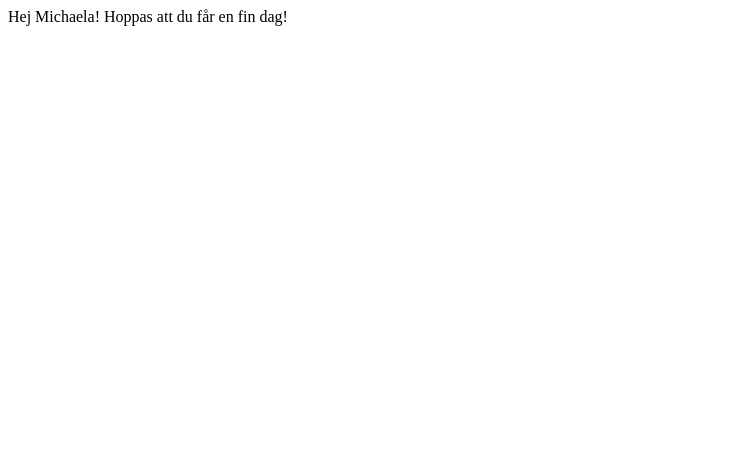
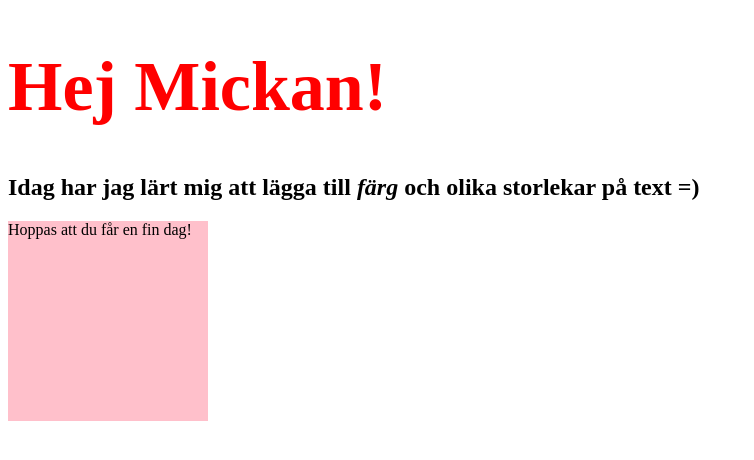
Before and after one commit to anneliev/anneliev.github.io, a plain HTML site: page index.html in a window 1280 px wide. Shown: the whole page, without its empty margins (0-754 px from the left). Drawn offline with Linux system fonts and the light colour scheme.

Commit message:
added css

```diff
--- a/index.html
+++ b/index.html
@@ -1,2 +1,15 @@
-Hej Michaela!
-Hoppas att du får en fin dag!
+<!DOCTYPE html>
+<html>
+<head>
+	<meta charset = "utf-8">
+	<title>Annelies Github page</title>
+	<link rel="stylesheet" href="main.css">
+</head>
+<body>
+<h1>Hej Mickan!</h1>
+<h2>Idag har jag lärt mig att lägga till <em>färg</em> och olika <strong>storlekar</strong> på text =)</h2>
+<div class="my-div">
+	<p>Hoppas att du får en fin dag!</p>
+</div>
+</body>
+</html>
--- /dev/null
+++ b/main.css
@@ -0,0 +1,15 @@
+h1 { /*css object ändrar egenskaperna på noderna i html*/
+	color: red;
+	font-size: 70px;
+}
+.my-class{
+	color:blue;
+}
+#my-id{
+	color:yellow;
+}
+.my-div{
+	width:200px;
+	height:200px;
+	background-color:pink;
+}
```
